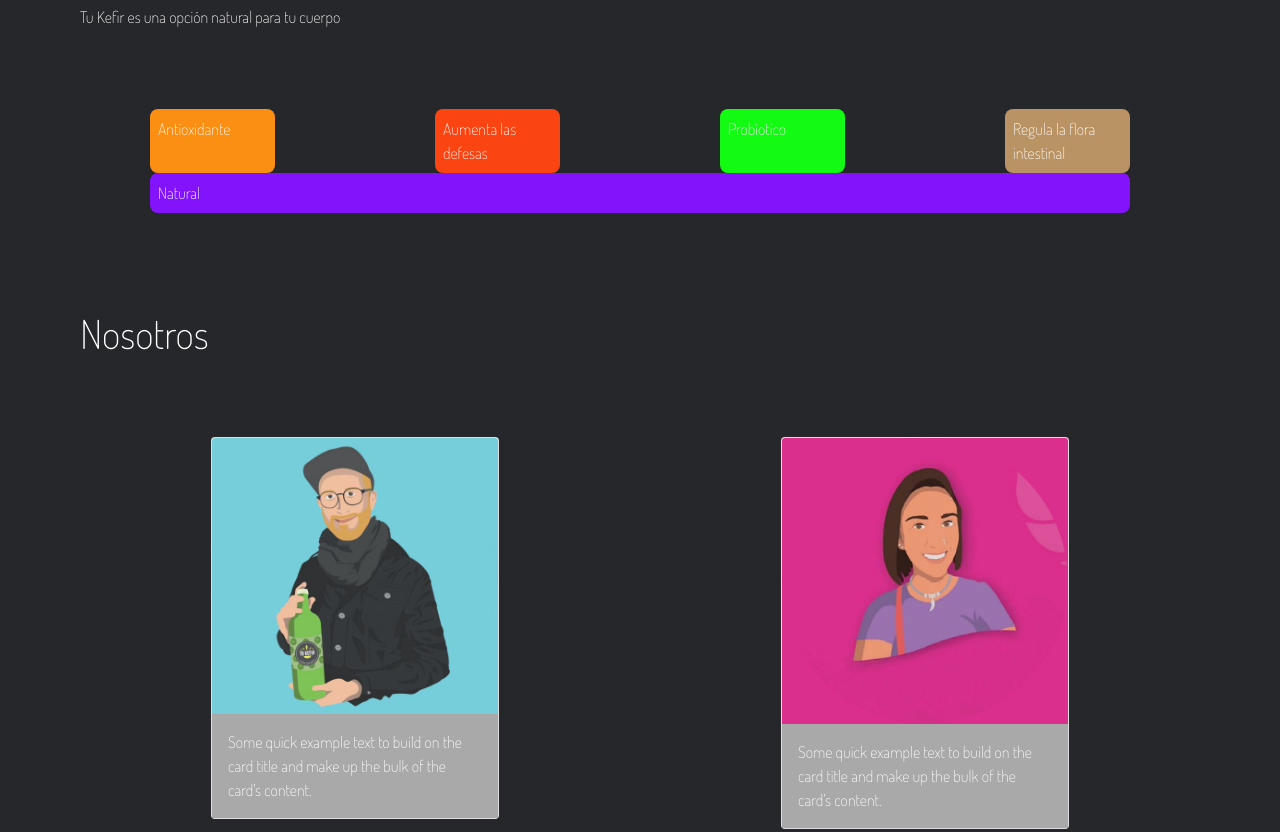
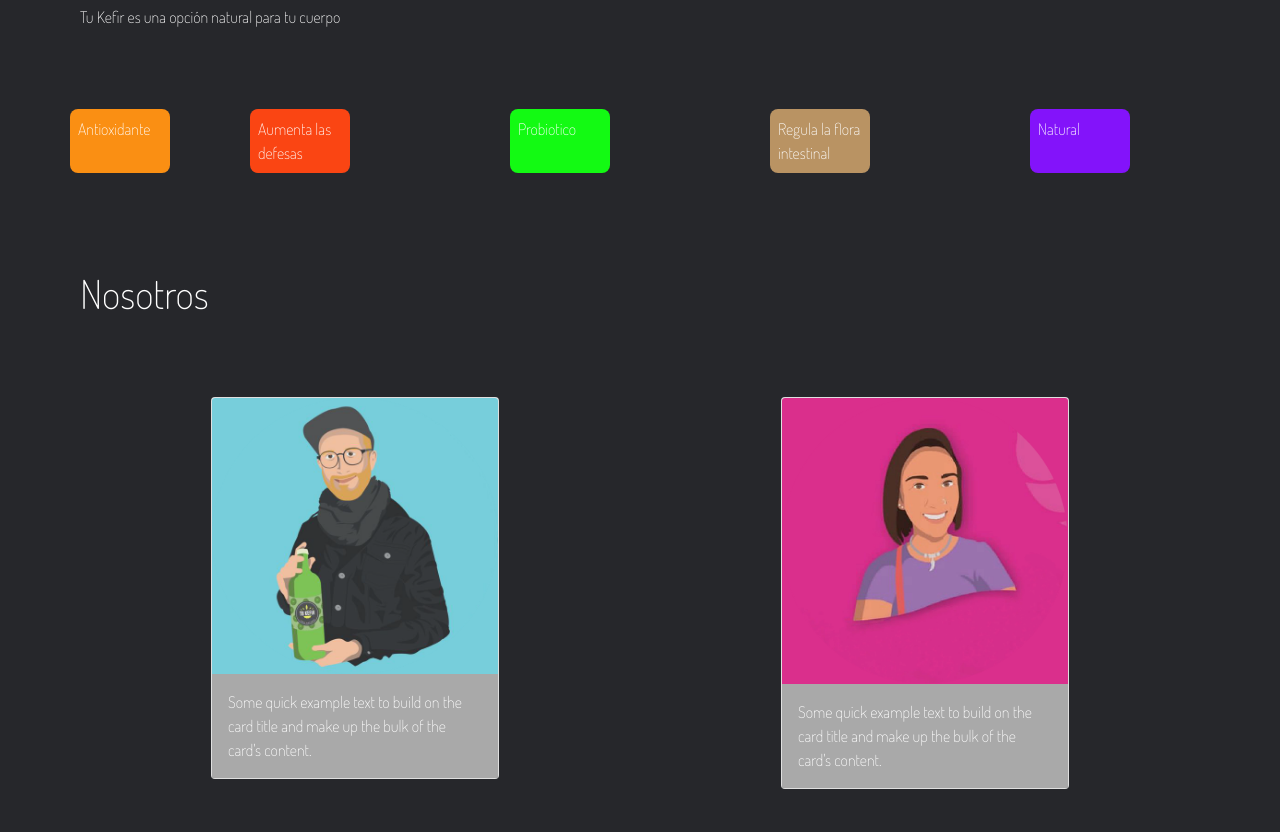
Before and after one commit to carloscisterna91/Tu-kefir-2, a website: page index.html in a window 1280 px wide. Shown: the part 1203-2035 px from the top of the page. Drawn offline with nearby package versions, Linux system fonts and the light colour scheme.

Commit message:
aplicando sass1

```diff
--- a/style.scss
+++ b/style.scss
@@ -6,17 +6,25 @@
     box-sizing: border-box;
 }
 
-ul {
+$color-botonprimario: #FA8F13;
+$color-botonsegundo:  #13fa13;
+$color-botontercero:  #fa4513;
+$color-botoncuarto: #b99363;
+$color-botonquinto: #8313fa;
+
+ul{
+    li{
+
         list-style-type: none !important;
-}
-
-li {
-    list-style-type: none !important;
-}
-
         a {
             text-decoration: none;
         }
+    }
+}
+
+
+
+
 
 body {
     font-family: 'Dosis', sans-serif;
@@ -34,71 +42,63 @@ body {
     background-position: center;
     background-repeat: no-repeat;
     background-size: cover;
+    .logo {
+        width: 90px;
+
     }
+}
+
+
 
 .buttonPresentations{
     width: auto;
     height: auto;
     padding: .5em;
     border-radius: .5em;
-    background-color: #FA8F13;
-    margin-right: 5em;
-    margin-left: 5em;
+    background-color:$color-botonprimario;
 
-
-}
-
-.buttonPresentations--red{
+    &--red{
         width: auto;
     height: auto;
     padding: .5em;
         border-radius: .5em;
-    background-color: #fa4513;
+        background-color:$color-botontercero;
         margin-right: 5em;
     margin-left: 5em;
 
             }
-
-.buttonPresentations--green{
+    &--green{
         width: auto;
         height: auto;
         padding: .5em;
         border-radius: .5em;
-    background-color: #13fa13;
+        background-color: $color-botonsegundo;
+        margin-right: 5em;
+    margin-left: 5em;
+    }
+    &--brown{
+        width: auto;
+        height: auto;
+        padding: .5em;
+        border-radius: .5em;
+        background-color:$color-botoncuarto;
+        margin-right: 5em;
+    margin-left: 5em;
+    }
+    &--purple{
+        width: auto;
+        height: auto;
+        padding: .5em;
+        border-radius: .5em;
+        background-color:$color-botonquinto;
         margin-right: 5em;
     margin-left: 5em;
 
     }
-
-.buttonPresentations--brown{
-    width: auto;
-    height: auto;
-    padding: .5em;
-    border-radius: .5em;
-    background-color: #b99363;
-    margin-right: 5em;
-    margin-left: 5em;
-
-}
-
-.buttonPresentations--purple{
-    width: auto;
-    height: auto;
-    padding: .5em;
-    border-radius: .5em;
-    background-color: #8313fa;
-    margin-right: 5em;
-    margin-left: 5em;
-
 }
 
 
 
-
-.nav {
-    color: white;
-    font-family: 'Roboto', sans-serif !important;
-}
 
 .navContent {
     display: flex;
@@ -108,17 +108,21 @@ body {
     align-items: center;
     padding-left: 90px;
     padding-right: 10px;
-
-}
-
     .nav-link {
         color: white;
         transition: all .5 ease;
+        .nav-link:hover {
+            color: rgb(221, 221, 221);
+
+}
+}
 }
 
-.nav-link:hover {
-    color: rgb(221, 221, 221);
+.nav {
+    color: white;
+    font-family: 'Roboto', sans-serif !important;
 }
+
 
 footer {
     display: block;
@@ -127,8 +131,6 @@ footer {
     background-color: #005F29;
     clip-path: ellipse(60% 100% at 51% 100%);
     color: white;
-}
-
     .footer {
         display: flex;
         height: 100%;
@@ -136,12 +138,12 @@ footer {
         justify-content: center;
     }
 
+}
 
 
-.logo {
-    width: 90px;
 
-}
+
+
 
 .textoindex {
     padding: 5em;
@@ -161,6 +163,14 @@ footer {
     padding: 5em;
     grid-auto-rows: rem;
     grid-template-columns: repeat(auto-fill, minmax(15rem, 1fr));
+
+    .conteinerq {
+        display: grid;
+        grid-auto-rows: 22rem;
+        grid-template-columns: repeat(auto-fit, minmax(15rem, 1fr));
+        gap: 1em;
+        align-items: center;
+    }
 }
 
 img {
@@ -169,13 +179,7 @@ img {
 
 }
 
-.conteinerq {
-    display: grid;
-    grid-auto-rows: 22rem;
-    grid-template-columns: repeat(auto-fit, minmax(15rem, 1fr));
-    gap: 1em;
-    align-items: center;
-}
+
 
 .title {
     font-size: 3em;
@@ -185,14 +189,6 @@ img {
 }
 
 
-
-@media only screen and (max-width:500px) {
-
-    .containergaleria {
-        grid-template-columns: 100%;
-        grid-gap: 1rem;
-    }
-}
 
 .container__juani{
     display: flex;
@@ -210,16 +206,25 @@ img {
 
     display: flex;
     align-items: flex-start;
-}
     .contacto2{
         display: flex;
 
         height: 30px;
         margin-left: 1em;
+}
+
 
 }
 
+.car{
+    &Manu{
+        background-color: rgb(218, 47, 140);
 
+    }
+    &Juani{
+        background-color: rgb(119, 206, 219);
+    }
+}
 
 .card-body{
     background-color: darkgrey;
@@ -228,9 +233,12 @@ img {
 .bnav{
     background-color: white;
 }
-.carManu{
-   background-color: rgb(218, 47, 140);
+
+
+@media only screen and (max-width:500px) {
+
+    .containergaleria {
+        grid-template-columns: 100%;
+        grid-gap: 1rem;
     }
-.carJuani{
-    background-color: rgb(119, 206, 219);
 }
```
Also changed, not shown: package.json (renamed from sass/package.json), style.css, 1 other file. Lines whose indentation alone changed are shown as unchanged.
